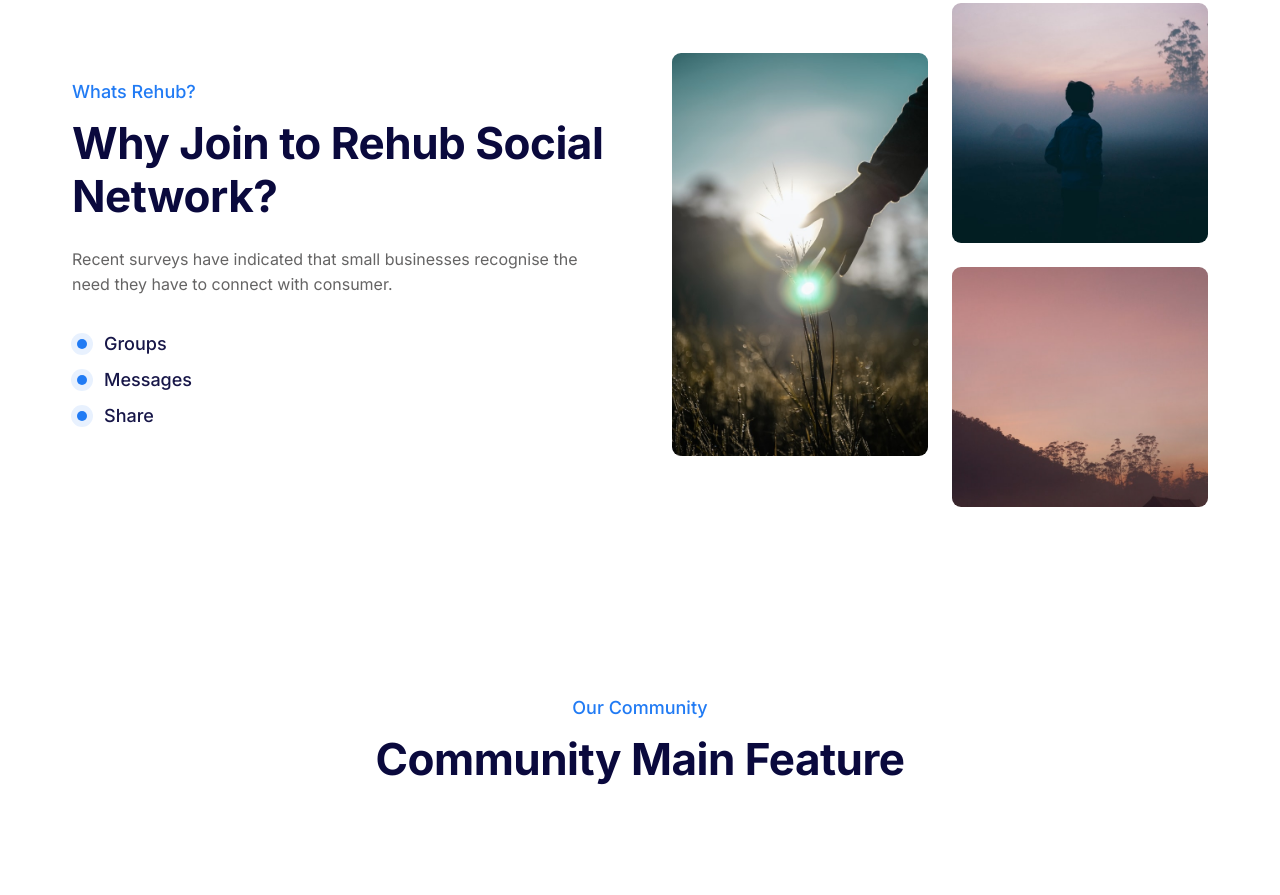
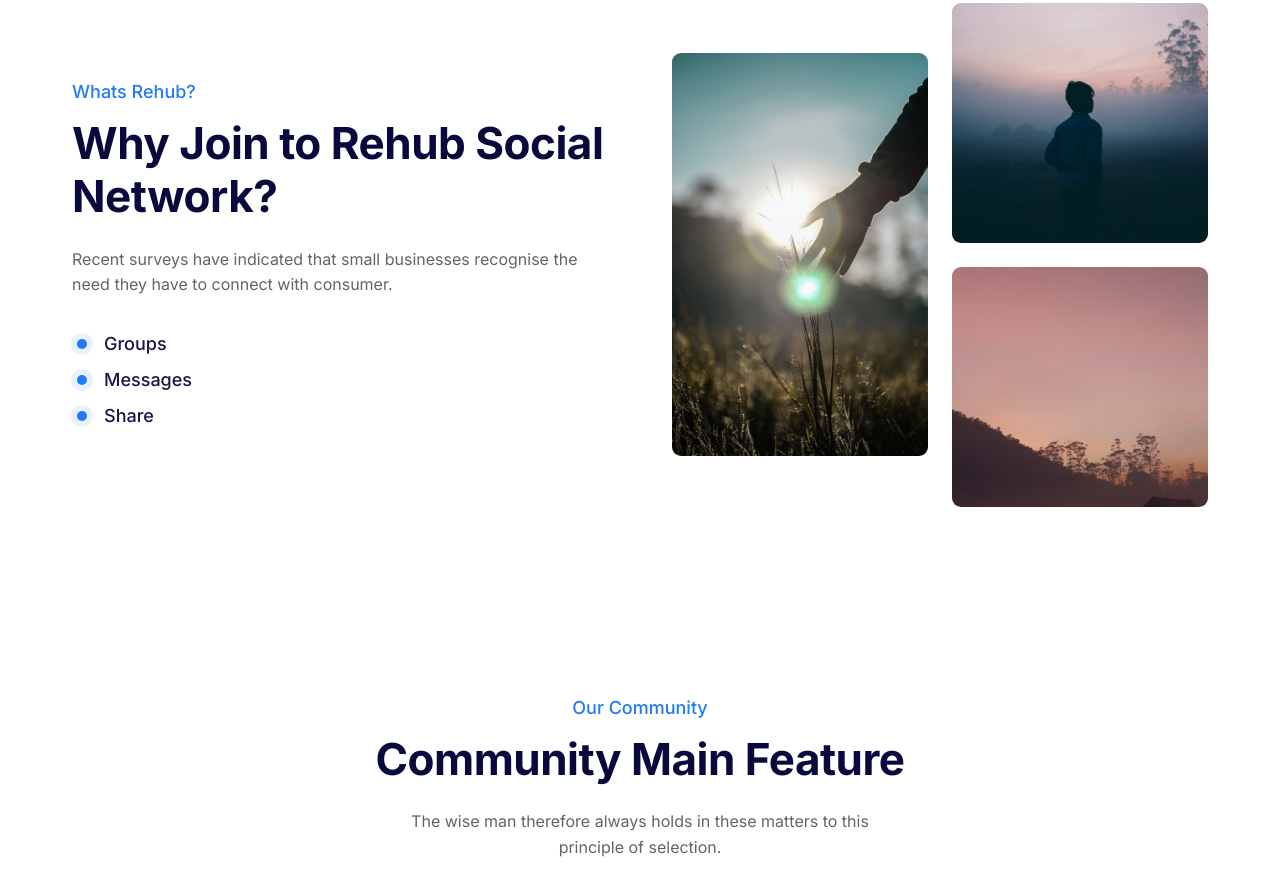
Before and after one commit to Rehub-Mental-Wellness/website, a website: page index.html in a window 1280 px wide. Shown: the part 832-1727 px from the top of the page. Drawn offline with Linux system fonts and the light colour scheme.

Commit message:
Add description

```diff
--- a/index.html
+++ b/index.html
@@ -95,6 +95,10 @@
         <div class="container center-text">
           <span class="subheading">Our Community</span>
           <h2 class="heading-secondary">Community Main Feature</h2>
+          <p class="section-description">
+            The wise man therefore always holds in these matters to this
+            principle of selection.
+          </p>
         </div>
       </section>
     </main>
--- a/sass/_components.scss
+++ b/sass/_components.scss
@@ -26,6 +26,14 @@
   line-height: 1.2;
   margin-bottom: 3.2rem;
   margin-bottom: 2.4rem;
+}
+
+.section-description {
+  font-size: 1.6rem;
+  line-height: 1.6;
+  color: $color-gray-0;
+  width: 48rem;
+  margin: 0 auto;
 }
 
 // Container
```
Also changed, not shown: css/style.css, 1 other file.
